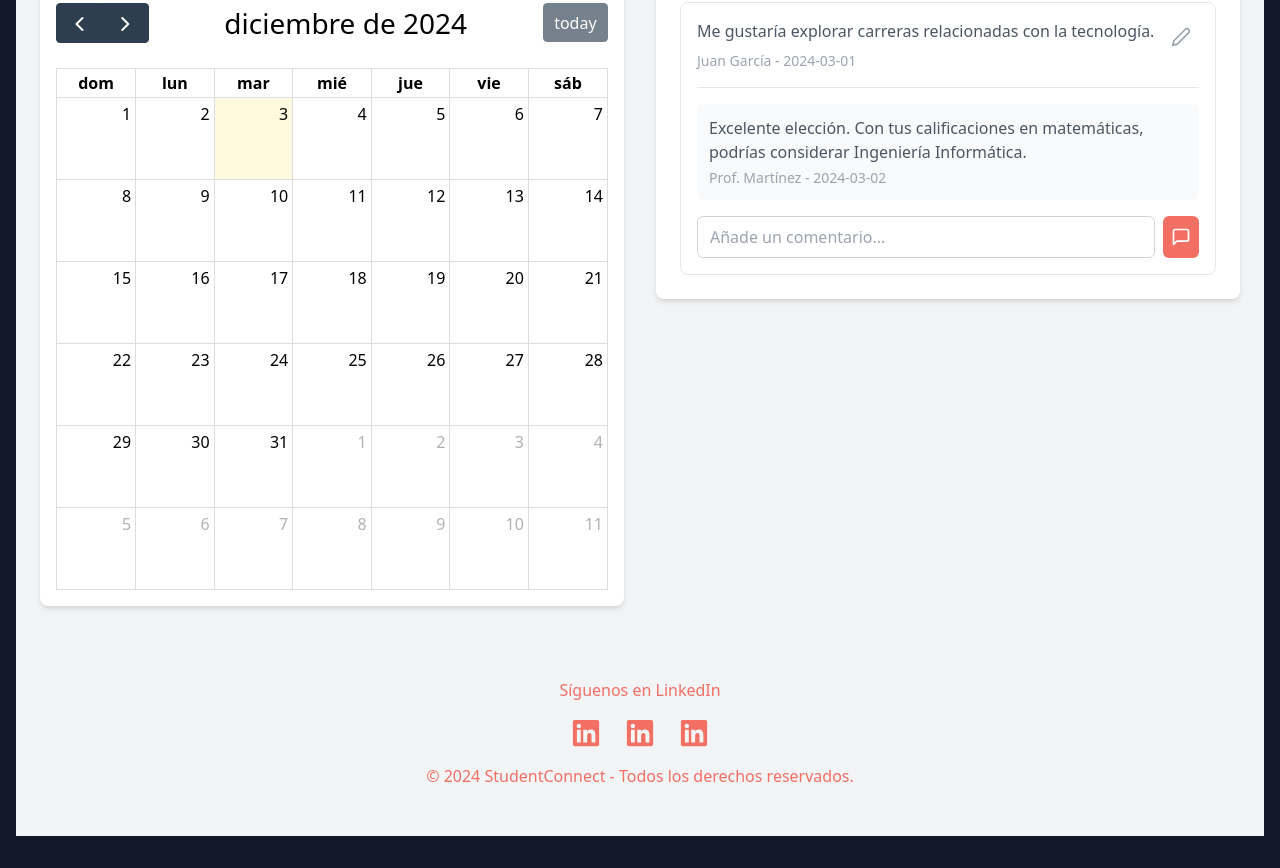
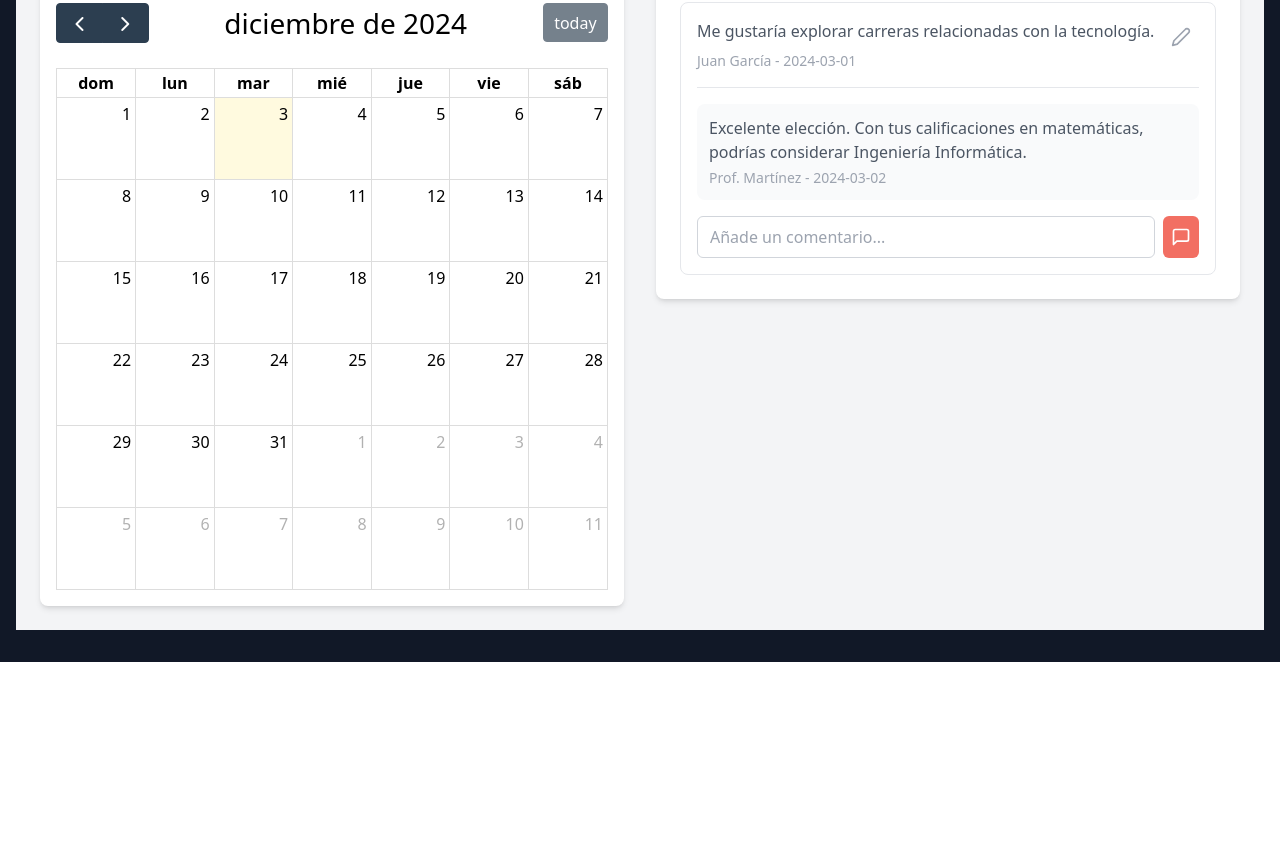
Before and after one commit to Savitar-99/PRUEBASSTUDENTCONNECT, a React (Vite) app: page /student-dashboard in a window 1280 px wide. Shown: the part 580-1448 px from the top of the page. After the commit the page ends 1242 px from the top, so only its background shows below. Built offline with nearby package versions, Linux system fonts and the light colour scheme.

Commit message:
Eliminación de github dentro del DashBoard

```diff
--- a/src/components/dashboard/ProfessorDashboard.tsx
+++ b/src/components/dashboard/ProfessorDashboard.tsx
@@ -51,7 +51,8 @@ const mockGuidancePosts = [
     comments: [
       {
         id: '1',
-        content: 'Excelente elección. Con tus calificaciones en matemáticas, podrías considerar Ingeniería Informática.',
+        content:
+          'Excelente elección. Con tus calificaciones en matemáticas, podrías considerar Ingeniería Informática.',
         author: 'Prof. Martínez',
         date: '2024-03-02',
       },
@@ -65,7 +66,7 @@ export const ProfessorDashboard: React.FC = () => {
 
   const handleSearch = (query: string) => {
     const filtered = mockStudents.filter(
-      student =>
+      (student) =>
         student.name.toLowerCase().includes(query.toLowerCase()) ||
         student.lastName.toLowerCase().includes(query.toLowerCase()) ||
         student.email.toLowerCase().includes(query.toLowerCase())
@@ -85,7 +86,8 @@ export const ProfessorDashboard: React.FC = () => {
               className="w-16 h-auto" // Tamaño ajustado del logo
             />
             <h1 className="text-3xl font-bold text-studentconnectRed">
-              Bienvenido a StudentConnect {mockProfessor.name} {mockProfessor.lastName}
+            Bienvenido a tu perfil, <span className="text-[#F26F63]">{mockProfessor.name} {mockProfessor.lastName}</span>
+
             </h1>
           </div>
 
@@ -123,22 +125,6 @@ export const ProfessorDashboard: React.FC = () => {
           </div>
         )}
       </div>
-              {/* Footer con enlaces a LinkedIn */}
-              <footer className="mt-12 py-6 text-[#F26F63] text-center">
-          <p className="mb-4">Síguenos en LinkedIn</p>
-          <div className="flex justify-center space-x-6">
-            <a href="https://www.linkedin.com/in/joelgalanperez" target="_blank" rel="noopener noreferrer">
-              <FaLinkedin size={30} className="text-[#F26F63]" />
-            </a>
-            <a href="https://www.linkedin.com/in/andreianegrului/" target="_blank" rel="noopener noreferrer">
-              <FaLinkedin size={30} className="text-[#F26F63]" />
-            </a>
-            <a href="https://www.linkedin.com/in/lausierrajaramillo/" target="_blank" rel="noopener noreferrer">
-              <FaLinkedin size={30} className="text-[#F26F63]" />
-            </a>
-          </div>
-          <p className="mt-4">© 2024 StudentConnect - Todos los derechos reservados.</p>
-        </footer>
     </div>
   );
 };
--- a/src/components/dashboard/StudentDashboard.tsx
+++ b/src/components/dashboard/StudentDashboard.tsx
@@ -83,24 +83,7 @@ export const StudentDashboard: React.FC = () => {
             />
           </div>
         </div>
-
-        {/* Footer con enlaces a LinkedIn */}
-        <footer className="mt-12 py-6 text-[#F26F63] text-center">
-          <p className="mb-4">Síguenos en LinkedIn</p>
-          <div className="flex justify-center space-x-6">
-            <a href="https://www.linkedin.com/in/joelgalanperez" target="_blank" rel="noopener noreferrer">
-              <FaLinkedin size={30} className="text-[#F26F63]" />
-            </a>
-            <a href="https://www.linkedin.com/in/andreianegrului/" target="_blank" rel="noopener noreferrer">
-              <FaLinkedin size={30} className="text-[#F26F63]" />
-            </a>
-            <a href="https://www.linkedin.com/in/lausierrajaramillo/" target="_blank" rel="noopener noreferrer">
-              <FaLinkedin size={30} className="text-[#F26F63]" />
-            </a>
-          </div>
-          <p className="mt-4">© 2024 StudentConnect - Todos los derechos reservados.</p>
-        </footer>
-      </div>
+        </div>
     </div>
   );
 };
```
